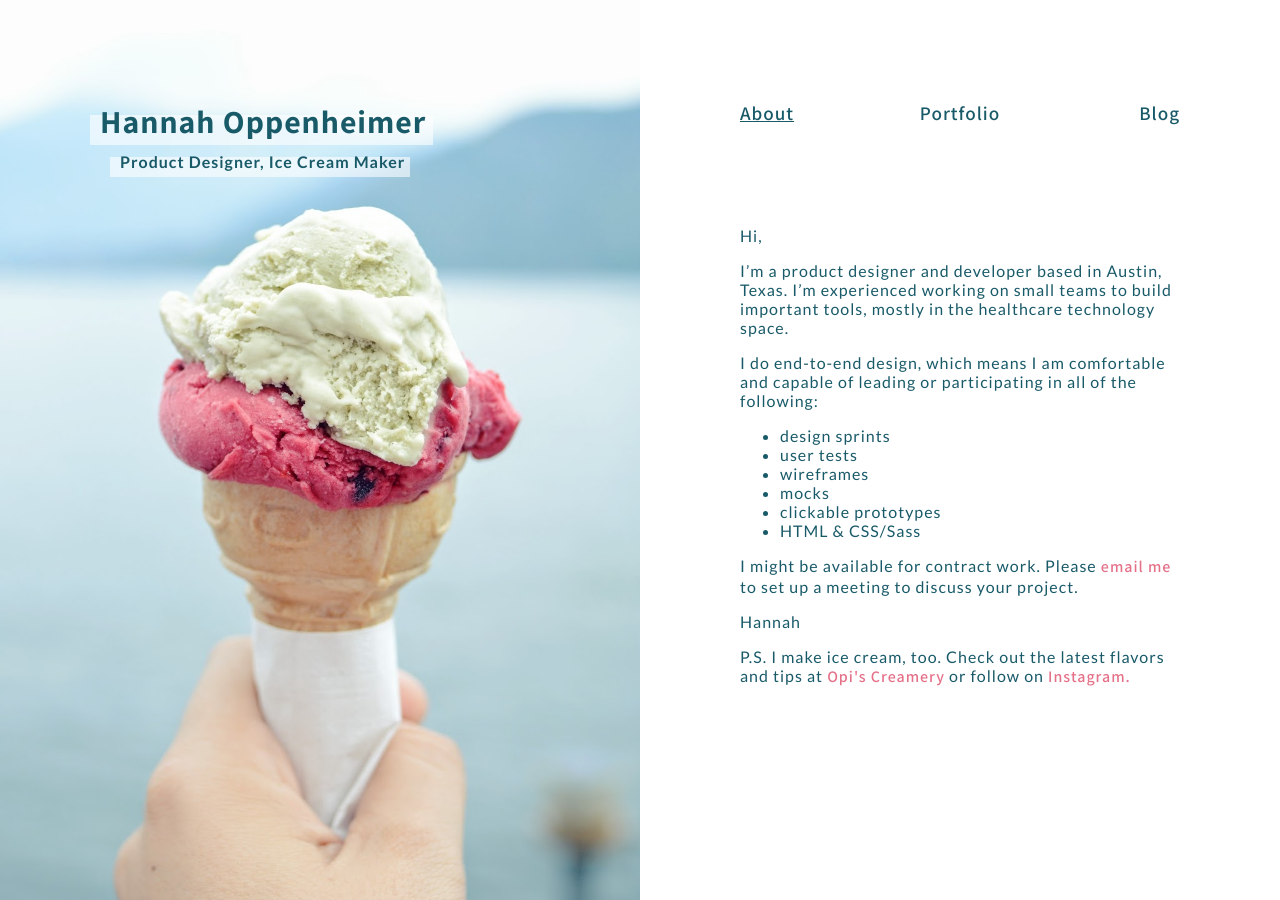
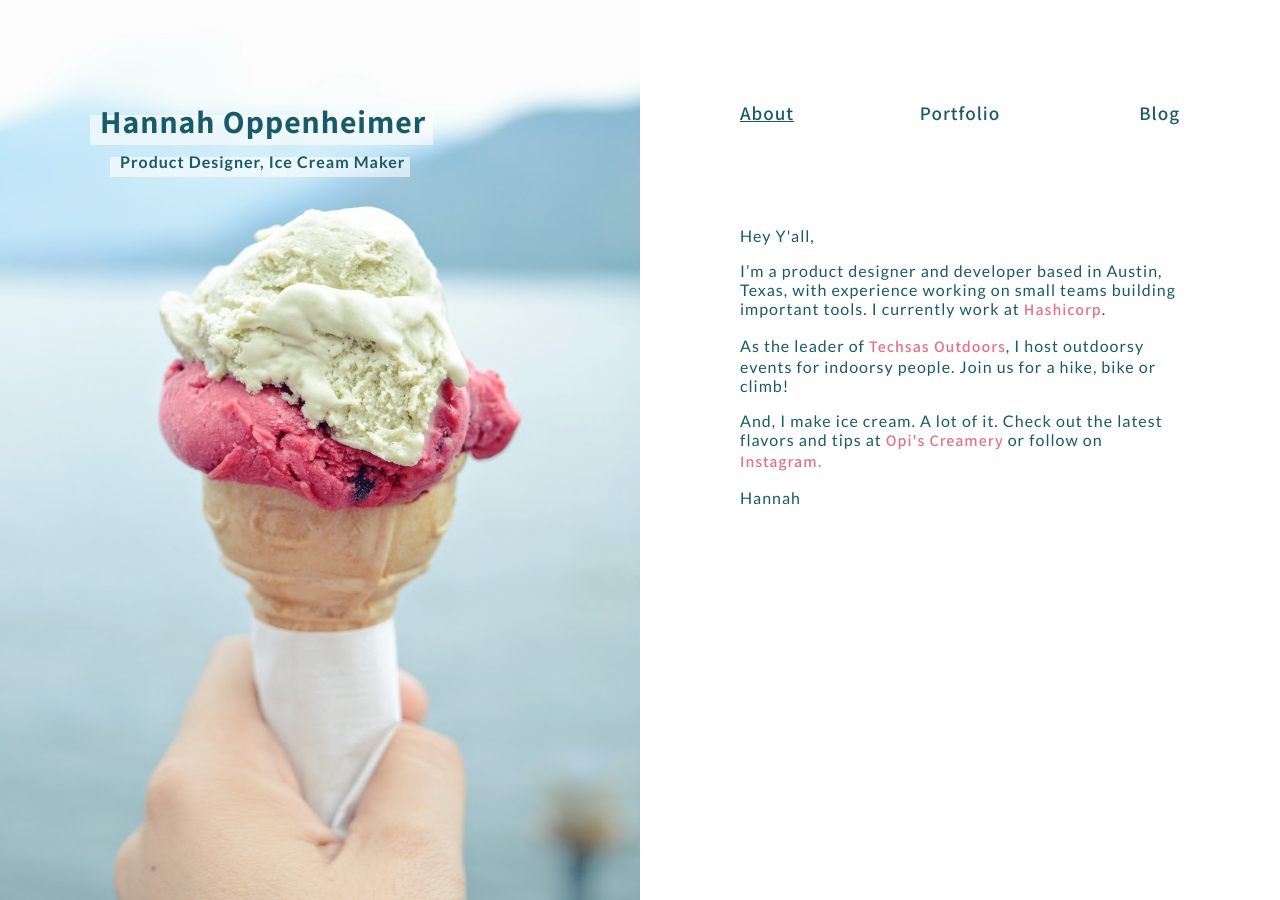
Before and after one commit to hannahhearth/hannahhearth.github.io, a Jekyll site: the page built from index.html, in a window 1280 px wide. Built offline with Jekyll 4.4.1, drawn with Linux system fonts in a browser that asks for light colours; a script that is not in the unit is left out.

Commit message:
job update :)

```diff
--- a/index.html
+++ b/index.html
@@ -3,30 +3,18 @@ layout: default
 sidebar_image: ice_cream_1
 ---
 
-<p>Hi,<p>
+<p>Hey Y'all,<p>
 
-<p>I’m a product designer and developer based in Austin, Texas. I’m experienced
-working on small teams to build important tools, mostly in the healthcare
-technology space.<p>
+<p>I’m a product designer and developer based in Austin, Texas, with experience
+working on small teams building important tools. I currently work at <a
+  href="https://www.hashicorp.com/" target="_blank">Hashicorp</a>.</p>
 
-<p>I do end-to-end design, which means I am comfortable and capable of leading or
-participating in all of the following:</p>
+<p>As the leader of <a href="https://www.meetup.com/Techsas-Outdoors/"
+  target="_blank">Techsas Outdoors</a>, I host outdoorsy events
+for indoorsy people. Join us for a hike, bike or climb!</p>
 
-<ul>
-  <li>design sprints</li>
-  <li>user tests</li>
-  <li>wireframes</li>
-  <li>mocks</li>
-  <li>clickable prototypes</li>
-  <li>HTML & CSS/Sass</li>
-</ul>
-
-<p>I might be available for contract work. Please <a
-  href="mailto:Hannah@opihana.com">email me</a> to set up a meeting
-to discuss your project.</p>
+<p>And, I make ice cream. A lot of it. Check out the latest flavors and tips at <a
+  href="https://opiscreamery.com/" target="_blank">Opi's Creamery</a> or follow
+on <a href="https://www.instagram.com/opiscreamery/" target="_blank">Instagram.</a></p>
 
 <p>Hannah</p>
-
-<p>P.S. I make ice cream, too. Check out the latest flavors and tips at <a
-  href="https://opiscreamery.com/" target="_blank">Opi's Creamery</a> or follow
-on <a href="https://www.instagram.com/opiscreamery/" target="_blank">Instagram.</a></p>
```
